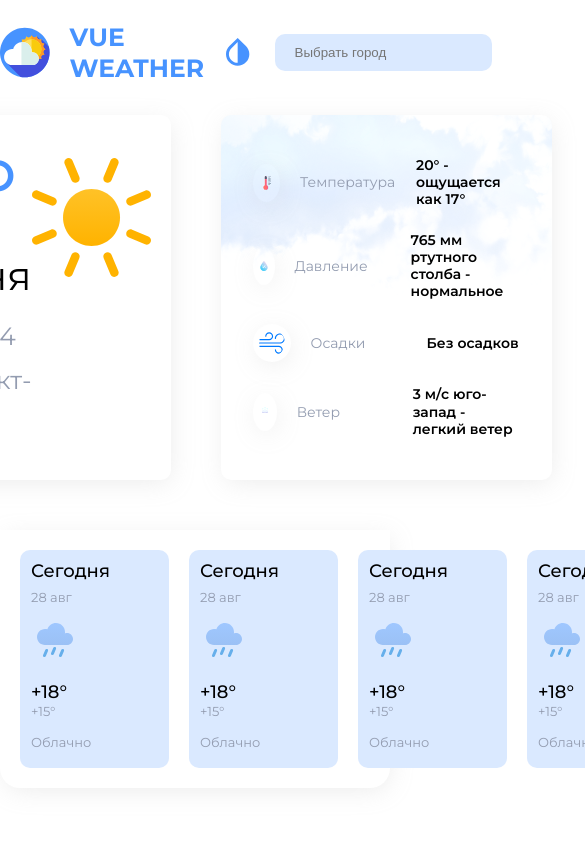
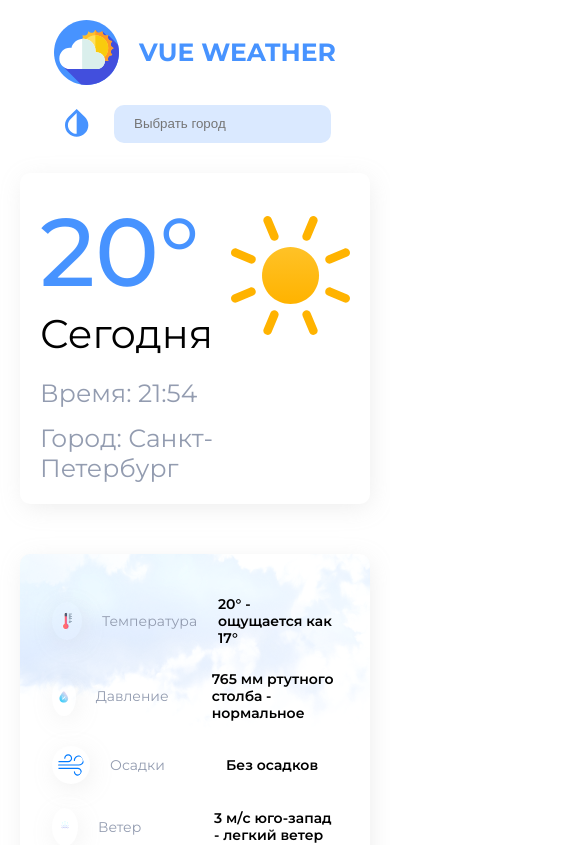
Before and after one commit to Erkinov97/weather-app-nuxt-v2, a Nuxt app: page / in a window 390 px wide. Shown: the top 845 px of the page, 585 px wide, since content can reach past the window. Built offline with nearby package versions, Linux system fonts and the light colour scheme.

Commit message:
feat added media queries

```diff
--- a/components/AppHeader.vue
+++ b/components/AppHeader.vue
@@ -82,4 +82,12 @@ export default {
     border-radius: 10px;
   }
 }
+
+@media screen and (max-width: 768px) {
+  .header {
+    flex-direction: column;
+    align-items: center;
+    gap: 20px;
+  }
+}
 </style>
--- a/components/cards/City.vue
+++ b/components/cards/City.vue
@@ -81,4 +81,10 @@ export default {
     }
   }
 }
+
+@media screen and (max-width: 1199px) {
+  .card {
+    max-width: 100%;
+  }
+}
 </style>
--- a/components/cards/Info.vue
+++ b/components/cards/Info.vue
@@ -105,4 +105,12 @@ export default {
     }
   }
 }
+
+@media screen and (max-width: 1199px) {
+  .card {
+    &--info {
+      max-width: 100%;
+    }
+  }
+}
 </style>
--- a/layouts/default.vue
+++ b/layouts/default.vue
@@ -27,4 +27,9 @@ export default {
   padding: 20px 0;
   margin: 0 auto;
 }
+@media screen and (max-width: 1199px) {
+  .container {
+    padding: 20px;
+  }
+}
 </style>
--- a/pages/index.vue
+++ b/pages/index.vue
@@ -43,8 +43,16 @@ export default {
   border-radius: 0 0 20px 20px;
   background-color: var(--white);
   &__list {
-    display: flex;
+    display: grid;
+    grid-template-columns: repeat(auto-fill, minmax(140px, 1fr));
     gap: 20px;
   }
 }
+
+@media screen and (max-width: 1199px) {
+  .content,
+  .week__list {
+    flex-wrap: wrap;
+  }
+}
 </style>
```
